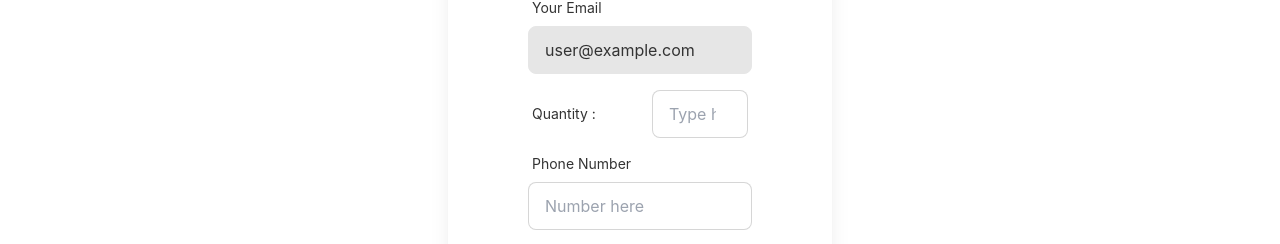
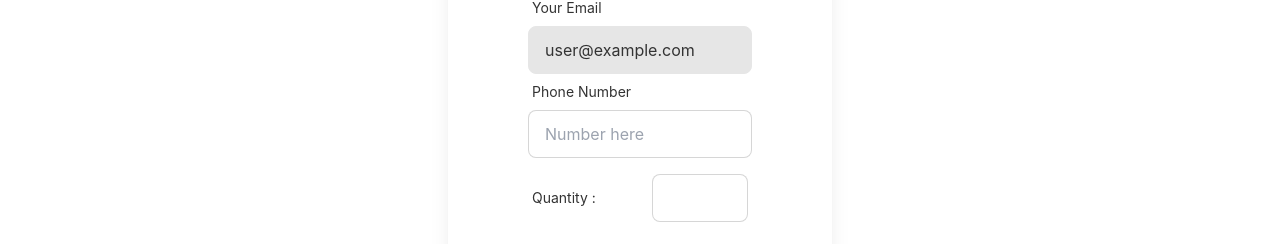
Before and after one commit to KMNayem/manufacturer-sebsite, a React (Create React App) app: page /product/1 in a window 1280 px wide. Shown: the part 530-774 px from the top of the page. Built offline with nearby package versions, Linux system fonts and the light colour scheme; no server answers; sample sign-in values are in the browser's storage.

Commit message:
adding some chunk

```diff
--- a/src/Pages/Auth/RequireAuth/RequireAuth.js
+++ b/src/Pages/Auth/RequireAuth/RequireAuth.js
@@ -5,13 +5,13 @@ import auth from '../../../firebase.init';
 import Loading from '../../Shared/Loading/Loading';
 
 const RequireAuth = ({children}) => {
-    const {user, loading} = useAuthState(auth);
+    const [user, loading] = useAuthState(auth);
     const location = useLocation();
     if(loading){
         return <Loading></Loading>
     }
 
-    if(user){
+    if(!user){
         return <Navigate to="/login" state={{ from: location}} replace/>;
     }
     return children;
--- a/src/Pages/Login/Login.js
+++ b/src/Pages/Login/Login.js
@@ -3,7 +3,7 @@ import auth from '../../firebase.init';
 import { useSignInWithEmailAndPassword, useSignInWithGoogle } from 'react-firebase-hooks/auth';
 import { useForm } from "react-hook-form";
 import Loading from '../Shared/Loading/Loading';
-import { Link } from 'react-router-dom';
+import { Link, useLocation, useNavigate } from 'react-router-dom';
 
 
 
@@ -21,10 +21,12 @@ const Login = () => {
 
 
       let signInError;
+      const navigate = useNavigate();
+      const location = useLocation();
+      let from = location.state?.from?.pathname || "/";
 
 
-
-      if(gLoading || gLoading){
+      if(loading || gLoading){
           return <Loading></Loading>
       }
 
@@ -33,7 +35,8 @@ const Login = () => {
       }
 
     if(user || gUser){
-        console.log(user || gUser);
+        navigate(from, { replace: true });
+
     }
 
 
--- a/src/Pages/OrderForm/OrderForm.js
+++ b/src/Pages/OrderForm/OrderForm.js
@@ -5,7 +5,6 @@ import auth from '../../firebase.init';
 
 
 const OrderForm = () => {
-
     const minValue =( that, value )=>{
         const min = parseInt(that.getAttribute('min'))
         const val = parseInt(value);
@@ -16,6 +15,10 @@ const OrderForm = () => {
             return val;
         }
     }
+
+    //****************** ORDER WORK HERE ******************//
+
+
 
     const [user, loading, error] = useAuthState(auth);
 
@@ -35,18 +38,18 @@ const OrderForm = () => {
                 <input type="text"  disabled value={user?.email || ''} placeholder="Email here" class="input input-bordered w-full max-w-xs" />
             </div>
             <div class="form-control w-full max-w-xs">
+                    <label class="label">
+                        <span class="label-text">Phone Number</span>
+                    </label>
+                    <input type="number" placeholder="Number here" class="input input-bordered w-full max-w-xs" />
+                </div>
+            <div class="form-control w-full max-w-xs">
                 <label class="label mt-2">
                     <span class="label-text">Quantity :</span>
-                    <input type="number" onKeyUp={minValue} min="50" placeholder="Type here" class="input input-bordered w-24 max-w-xs" />
+                    <input type="number" onKeyUp={minValue} min="50" placeholder="" class="input input-bordered w-24 max-w-xs" />
                 </label>
+            </div>
 
-            </div>
-                <div class="form-control w-full max-w-xs">
-                <label class="label">
-                    <span class="label-text">Phone Number</span>
-                </label>
-                <input type="number" placeholder="Number here" class="input input-bordered w-full max-w-xs" />
-                </div>
                 <div class="mt-4">
                     <button class="btn btn-primary">Confirm Order</button>
                 </div>
```
